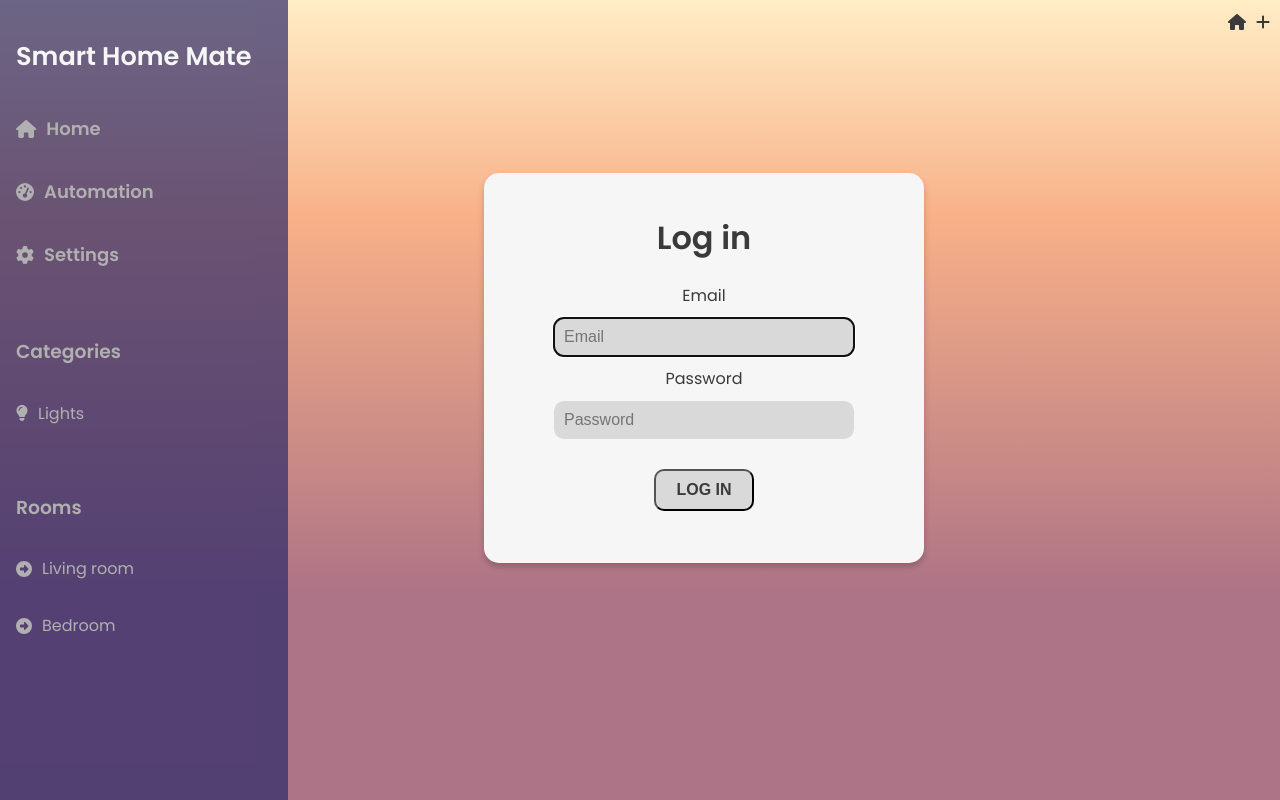
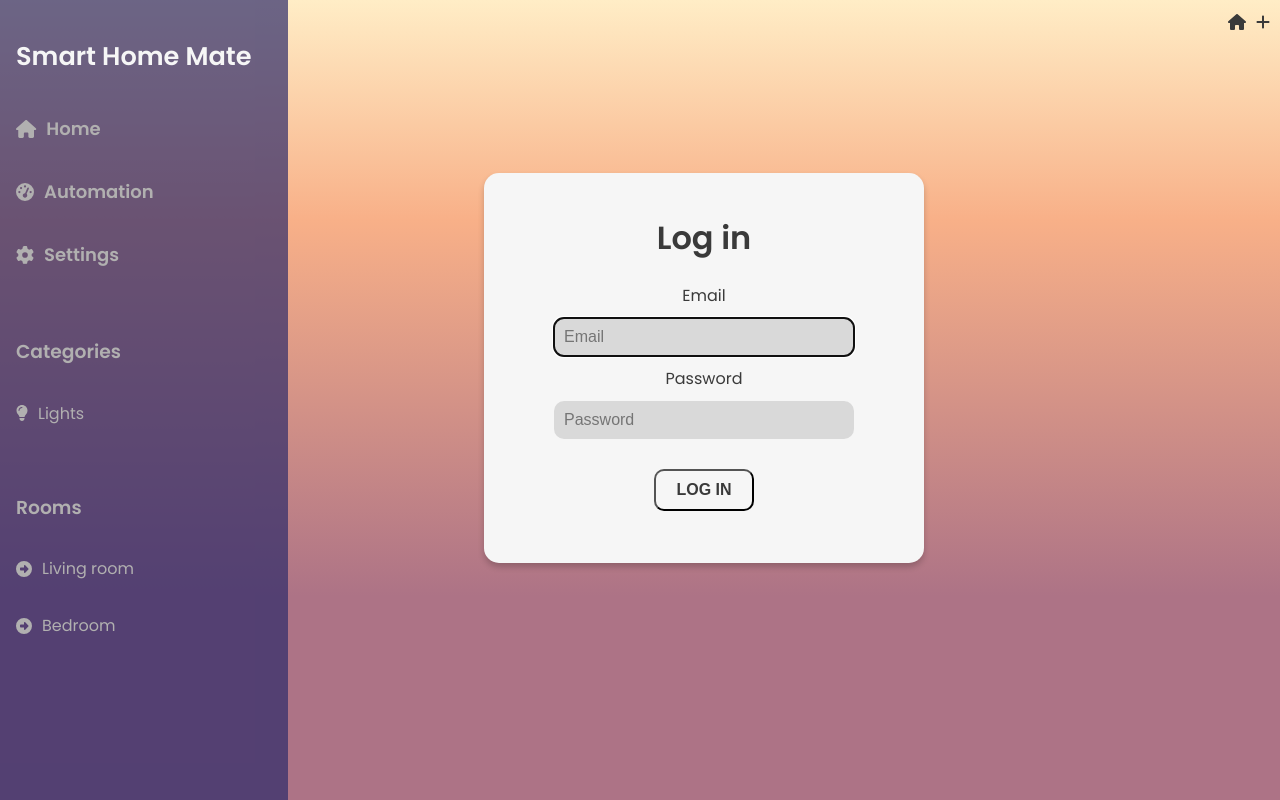
Before and after one commit to KristiinaSa/HomeAutomationSystem, a React (Vite) app in the folder frontend/: page /login in a window 1280 px wide. Built offline with nearby package versions, Linux system fonts and the light colour scheme.

Commit message:
Change background color to variable

```diff
--- a/frontend/src/components/Header.css
+++ b/frontend/src/components/Header.css
@@ -71,7 +71,7 @@
   height: 2px;
   bottom: 0;
   left: 0;
-  background-color: #575757;
+  background-color: var(--primary-text-color-mobile);
   transform-origin: bottom right;
   transition: transform 0.5s ease-out;
 }
--- a/frontend/src/components/Login.css
+++ b/frontend/src/components/Login.css
@@ -26,7 +26,7 @@
   margin-top: 20px;
   padding: 10px;
   border-radius: 10px;
-  background-color: #D9D9D9;
+  background-color: var(--component-box-color);
   color: var(--primary-text-color);
   font-size: 1rem;
   font-weight: 600;
```
